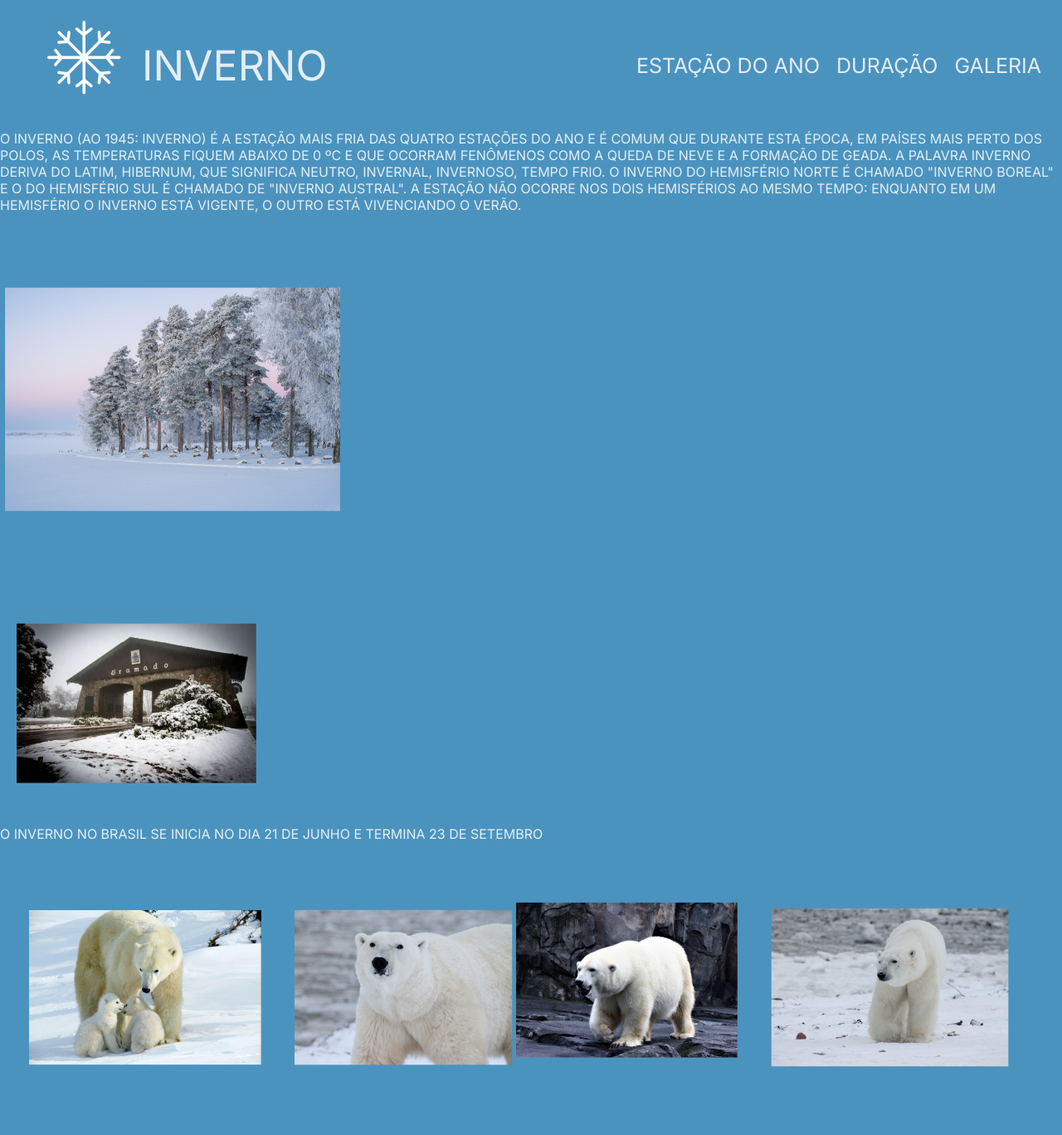
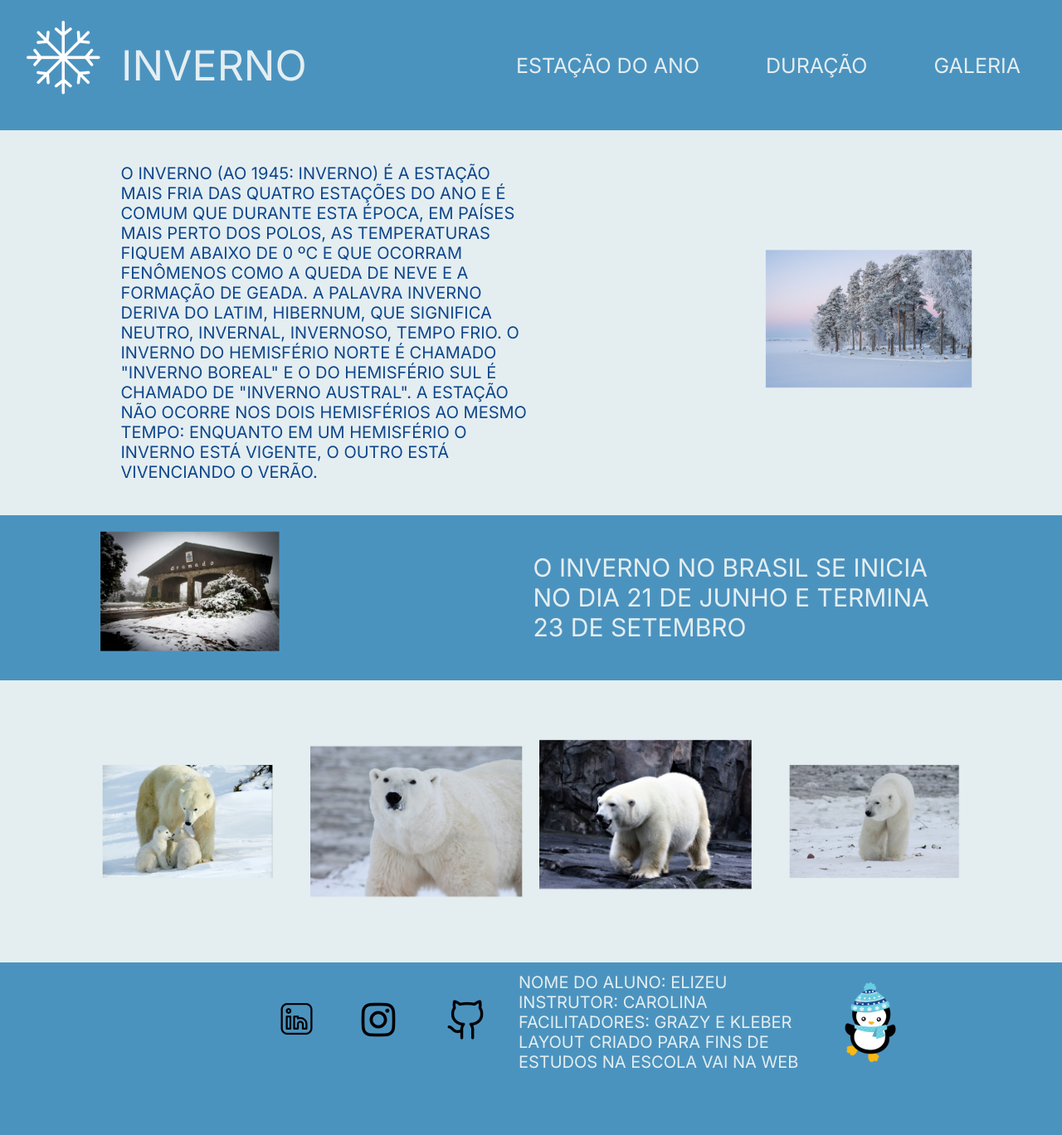
Before and after one commit to ermyjr/EVNW-Inverno, a plain HTML site: page index.html in a window 1280 px wide. Shown: the top 1368 px of the page at 83% size. After the commit the page ends 1303 px from the top, so only its background shows below. Drawn offline with Linux system fonts and the light colour scheme.

Commit message:
last commit

```diff
--- a/index.html
+++ b/index.html
@@ -28,17 +28,20 @@
     </header>
     <main>
       <section class="estacao" id="estacao">
-        <p>
-          O inverno (AO 1945: Inverno) é a estação mais fria das quatro estações
-          do ano e é comum que durante esta época, em países mais perto dos
-          polos, as temperaturas fiquem abaixo de 0 ºC e que ocorram fenômenos
-          como a queda de neve e a formação de geada. A palavra inverno deriva
-          do latim, hibernum, que significa neutro, invernal, invernoso, tempo
-          frio. O inverno do hemisfério norte é chamado "inverno boreal" e o do
-          hemisfério sul é chamado de "inverno austral". A estação não ocorre
-          nos dois hemisférios ao mesmo tempo: enquanto em um hemisfério o
-          inverno está vigente, o outro está vivenciando o verão.
-        </p>
+        <article>
+          <p>
+            O inverno (AO 1945: Inverno) é a estação mais fria das quatro
+            estações do ano e é comum que durante esta época, em países mais
+            perto dos polos, as temperaturas fiquem abaixo de 0 ºC e que ocorram
+            fenômenos como a queda de neve e a formação de geada. A palavra
+            inverno deriva do latim, hibernum, que significa neutro, invernal,
+            invernoso, tempo frio. O inverno do hemisfério norte é chamado
+            "inverno boreal" e o do hemisfério sul é chamado de "inverno
+            austral". A estação não ocorre nos dois hemisférios ao mesmo tempo:
+            enquanto em um hemisfério o inverno está vigente, o outro está
+            vivenciando o verão.
+          </p>
+        </article>
         <figure>
           <img src="./assets/arvores.png" alt="Arvores de inverno" />
         </figure>
@@ -47,10 +50,12 @@
         <figure>
           <img src="./assets/casa.png" alt="Casa de inverno" />
         </figure>
-        <p>
-          O Inverno no Brasil se inicia no dia 21 de junho e termina 23 de
-          setembro
-        </p>
+        <article>
+          <h2>
+            O Inverno no Brasil se inicia no dia 21 de junho e termina 23 de
+            setembro
+          </h2>
+        </article>
       </section>
       <section class="galeria" id="galeria">
         <figure>
--- a/style.css
+++ b/style.css
@@ -10,12 +10,8 @@
 
 a {
     text-decoration: none;
-
 }
 
-header a:hover {
-    background-color: #4ba3cf;
-}
 
 body {
     background-color: #4b93bf;
@@ -23,13 +19,14 @@ body {
 }
 
 header {
-    margin: 25px;
+    margin: 25px 0px 25px 0;
     display: flex;
     align-items: center;
     justify-content: space-between;
     width: auto;
-    height: 10%;
+    height: 20%;
 }
+
 
 .logoheader {
     display: flex;
@@ -42,6 +39,69 @@ ul {
     text-decoration: none;
     list-style: none;
     display: flex;
+    gap: 80px;
+    font-size: 25px;
+    padding-right: 50px;
+}
+
+main {
+    height: 100%;
+}
+
+main section {
+    display: flex;
+    justify-content: space-around;
+    align-items: center;
+    height: 80%;
+    gap: 30px;
+}
+
+main figure {
+    display: flex;
+    align-items: center;
+    justify-content: space-evenly;
     gap: 20px;
-    font-size: 25px;
 }
+
+main img {
+    width: 20vw;
+}
+
+article {
+    width: 40%;
+    padding: 10px;
+    margin: 30px;
+    font-size: 20px;
+}
+
+.galeria,
+.estacao {
+    background-color: #E4EEF1;
+}
+
+.estacao p {
+    color: #0F468C;
+}
+
+footer {
+    display: flex;
+    justify-content: space-between;
+    align-items: center;
+    font-size: 20px;
+
+}
+
+.imgfooter {
+    display: flex;
+    align-items: center;
+    justify-content: space-around;
+    margin: 10px;
+    padding-left: 15em;
+}
+
+.logofooter {
+    display: flex;
+    align-items: center;
+    justify-content: center;
+    padding-right: 10em;
+}
```
